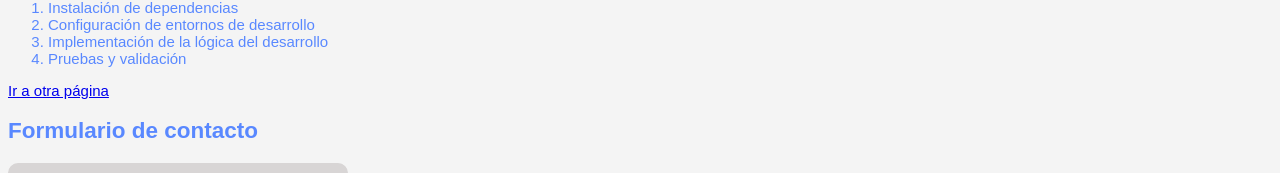
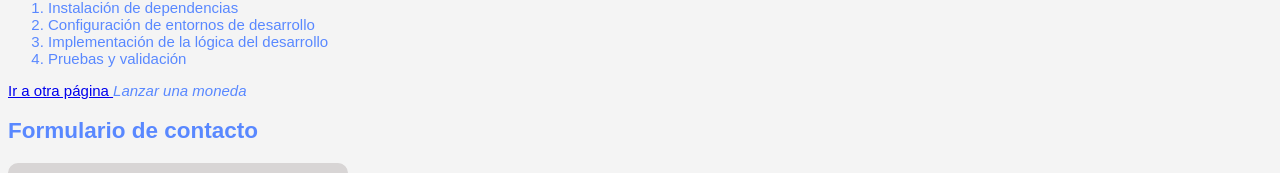
Before and after one commit to Tomas-Cuervo/pagina, a plain HTML site: page index.html in a window 1280 px wide. Shown: the part 406-579 px from the top of the page. Drawn offline with Linux system fonts and the light colour scheme.

Commit message:
Update index.html

```diff
--- a/index.html
+++ b/index.html
@@ -38,6 +38,8 @@
         Ir a otra página
     </a>
 
+    <i href="/moneda">Lanzar una moneda</i>
+
     <h2>Formulario de contacto</h2>
     <form action="procesar.php" method="post">
         <label for="nombre">Nombre:</label>
```
